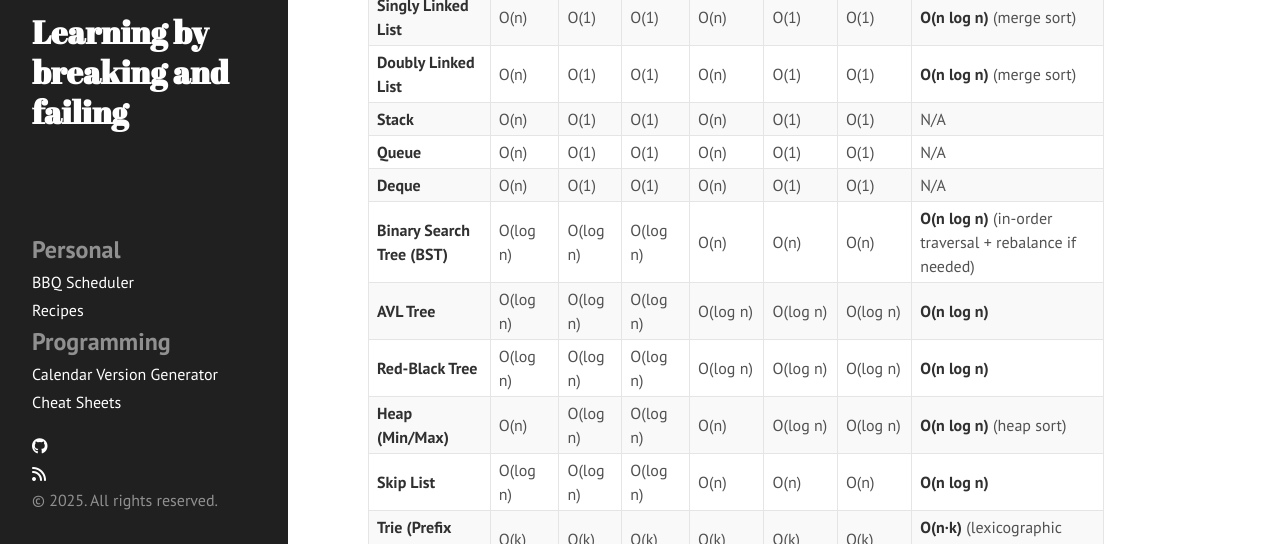
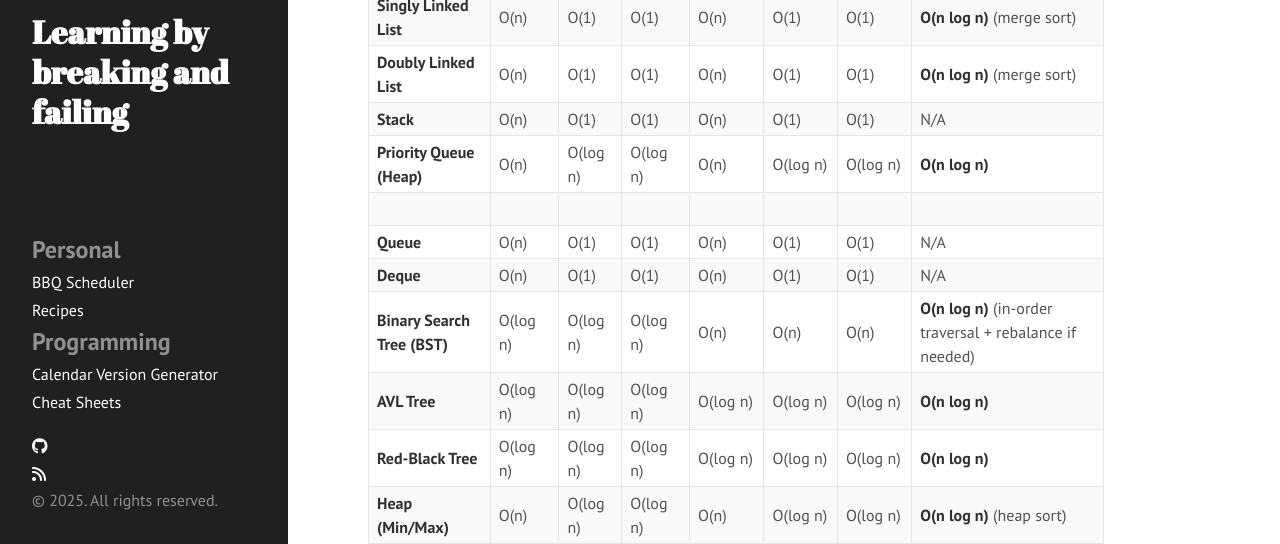
Before and after one commit to slowmonkey/slowmonkey.github.io, a Jekyll site: the page built from _cheatsheets/data-structures-sorting-cheatsheet.md, in a window 1280 px wide and 900 px high, cut to the strip 356-900 px from the top of the window. Built offline with Jekyll 4.4.1, drawn with Linux system fonts in a browser that asks for light colours; nearby versions of some CDN libraries.

Commit message:
Adding priority queue to the datastructure cheatsheet

```diff
--- a/_cheatsheets/data-structures-sorting-cheatsheet.md
+++ b/_cheatsheets/data-structures-sorting-cheatsheet.md
@@ -13,6 +13,8 @@ category: programming
 | **Singly Linked List**                | O(n)         | O(1)         | O(1)         | O(n)           | O(1)           | O(1)           | **O(n log n)** (merge sort)                               |
 | **Doubly Linked List**                | O(n)         | O(1)         | O(1)         | O(n)           | O(1)           | O(1)           | **O(n log n)** (merge sort)                               |
 | **Stack**                             | O(n)         | O(1)         | O(1)         | O(n)           | O(1)           | O(1)           | N/A                                                       |
+| **Priority Queue (Heap)**             | O(n)         | O(log n)     | O(log n)     | O(n)           | O(log n)       | O(log n)       | **O(n log n)**                                            |
+                                                        |
 | **Queue**                             | O(n)         | O(1)         | O(1)         | O(n)           | O(1)           | O(1)           | N/A                                                       |
 | **Deque**                             | O(n)         | O(1)         | O(1)         | O(n)           | O(1)           | O(1)           | N/A                                                       |
 | **Binary Search Tree (BST)**          | O(log n)     | O(log n)     | O(log n)     | O(n)           | O(n)           | O(n)           | **O(n log n)** (in-order traversal + rebalance if needed) |
```
